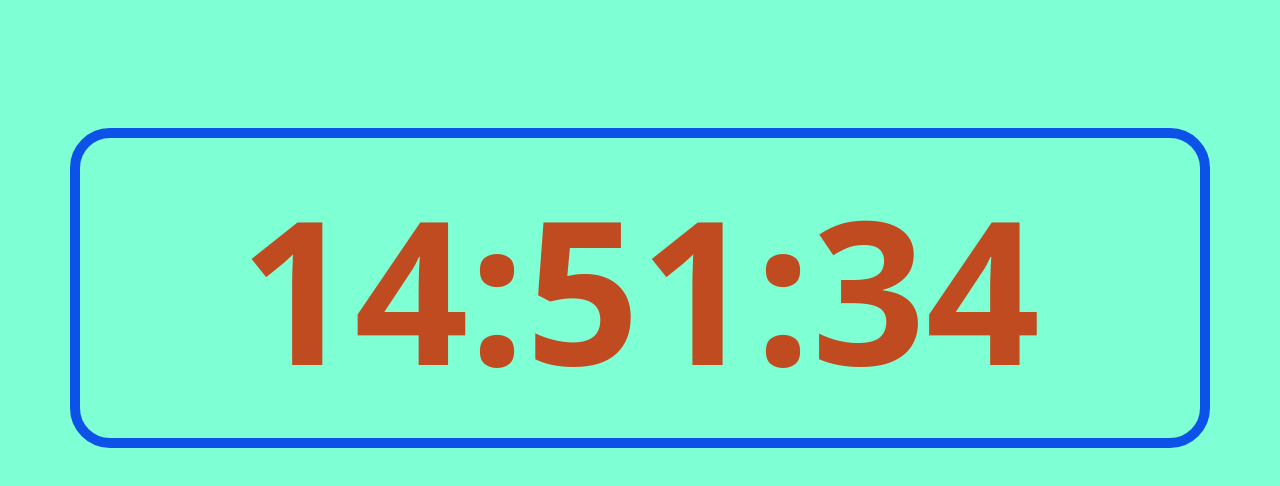
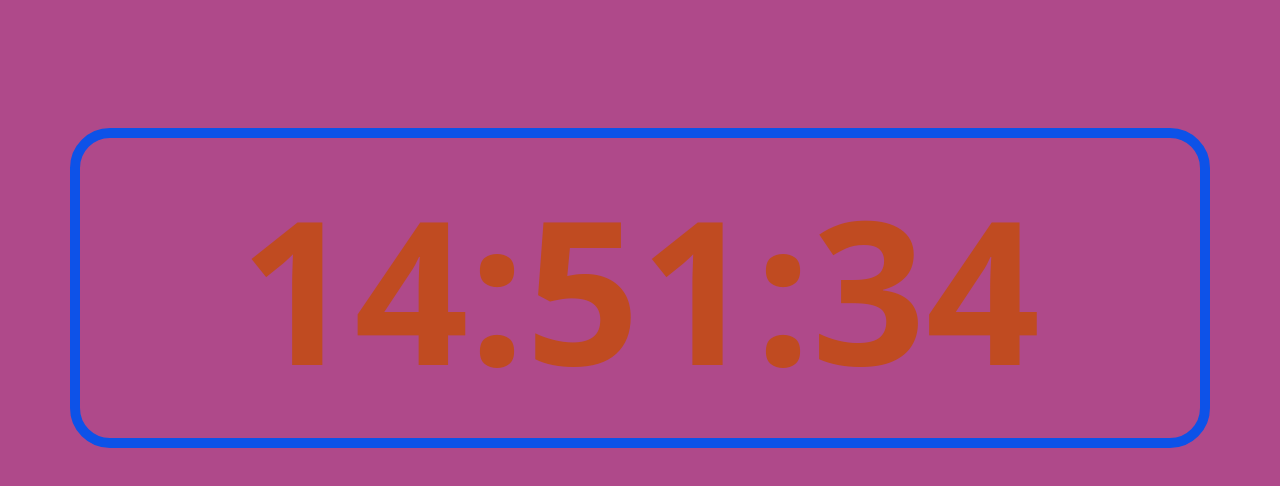
Before and after one commit to THANTOEAUNG278/Digital-Clock-js, a plain HTML site: page index.html in a window 1280 px wide. Drawn offline with nearby package versions, Linux system fonts and the light colour scheme.

Commit message:
change color

```diff
--- a/style.css
+++ b/style.css
@@ -1,5 +1,5 @@
 body{
-  background-color: aquamarine;
+  background-color: rgb(175, 73, 138);
 }
 .container{
   display: flex;
```
